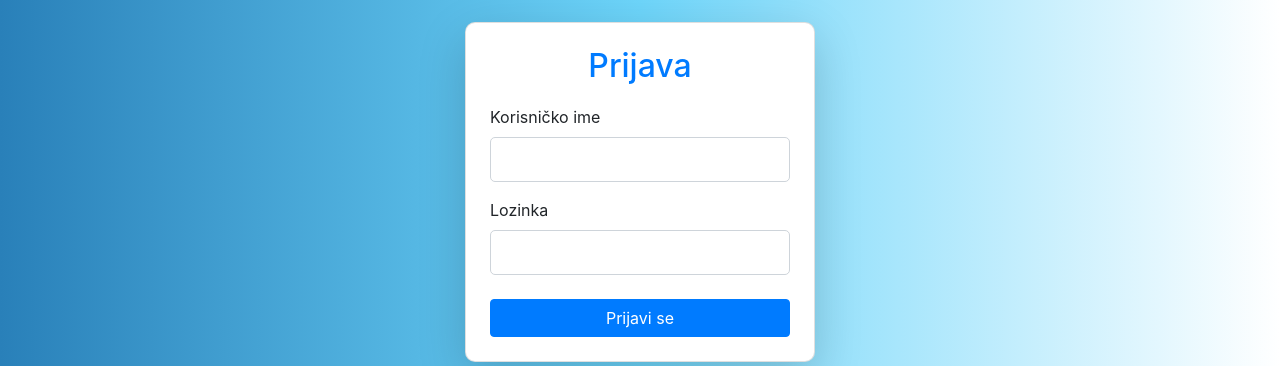
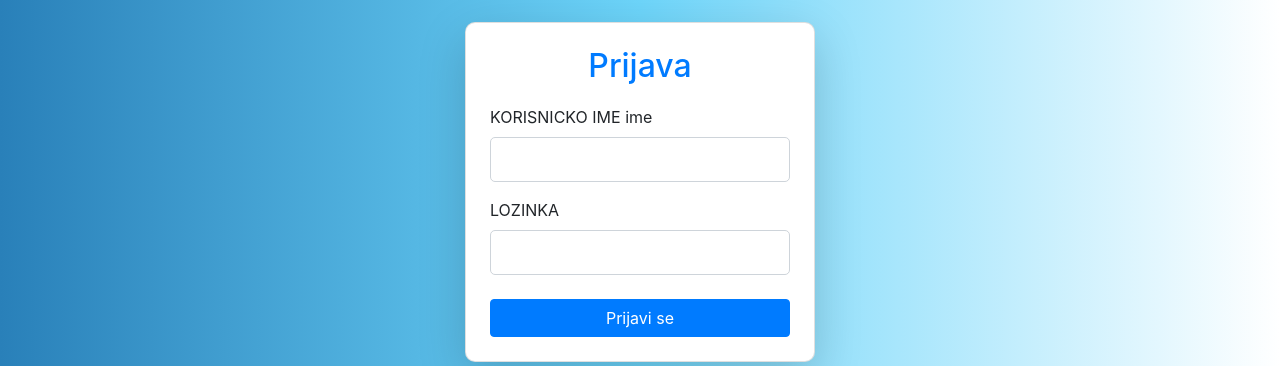
Before and after one commit to ivvaaa/Prvi-bonus-ITEH, a PHP site: page / in a window 1280 px wide. Shown: the part 208-574 px from the top of the page. Run offline with PHP 8.4, Linux system fonts and the light colour scheme.

Commit message:
promenjeno u velika slova

```diff
--- a/index.php
+++ b/index.php
@@ -3,7 +3,7 @@
 
 <head>
     <meta charset="UTF-8">
-    <title>FON: Zakazivanje kolokvijuma</title>
+    <title>FON: ZAKAZIVANJE KOLOKVIJUMA</title>
     <link rel="stylesheet" href="https://maxcdn.bootstrapcdn.com/bootstrap/4.5.2/css/bootstrap.min.css">
     <link rel="stylesheet" type="text/css" href="css/style.css">
 </head>
@@ -14,11 +14,11 @@
             <h2 class="text-center">Prijava</h2>
             <form method="POST" action="#">
                 <div class="form-group">
-                    <label for="username">Korisničko ime</label>
+                    <label for="username">KORISNICKO IME ime</label>
                     <input type="text" name="username" class="form-control" required>
                 </div>
                 <div class="form-group">
-                    <label for="password">Lozinka</label>
+                    <label for="password">LOZINKA</label>
                     <input type="password" name="password" class="form-control" required>
                 </div>
                 <button type="submit" class="btn btn-primary btn-block mt-4" name="submit">Prijavi se</button>
```
